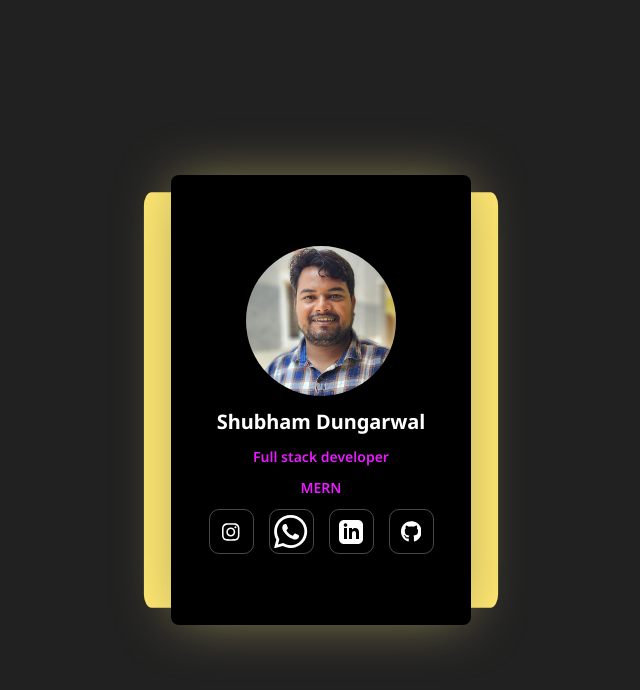
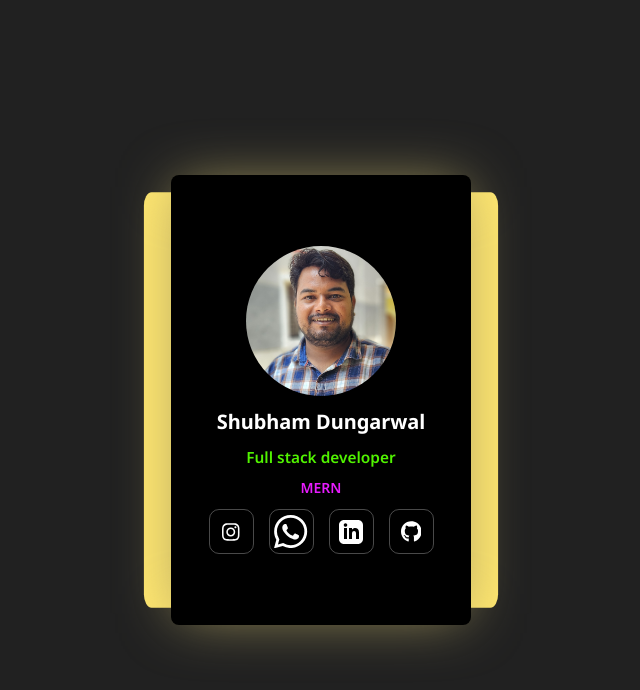
Before and after one commit to Shubham-ghub/profile-card, a plain HTML site: page index.html in a window 1280 px wide. In both pictures the pointer is over the element "Full stack developer". Shown: the whole page, without its empty margins (319-959 px from the left). Drawn offline with Linux system fonts and the light colour scheme.

Commit message:
Update style.css

```diff
--- a/style.css
+++ b/style.css
@@ -96,6 +96,10 @@ body{
  .card-pic:hover{
     transform: rotateY(180deg);
     box-shadow: 0 8px 16px rgba(0, 0, 0, 0.3);
+ }
+ p:hover{
+    color: #51f300;
+    transform: scale(1.1);
  }
 
 .Btn {
```
